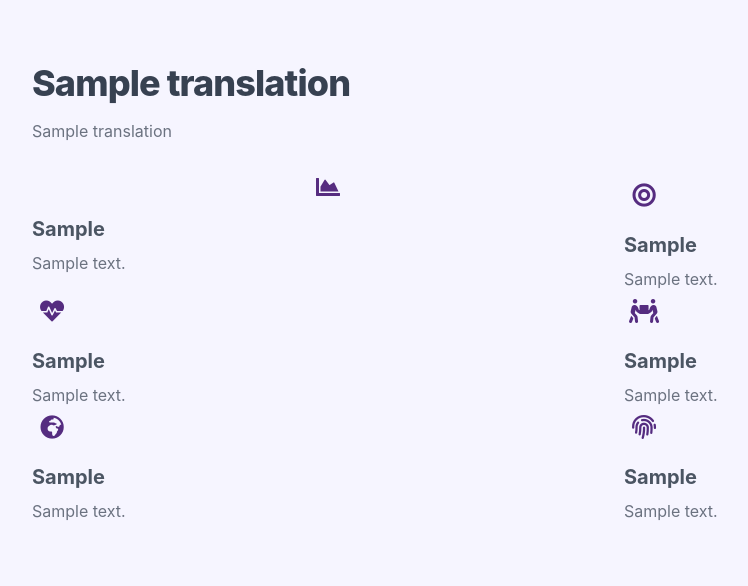
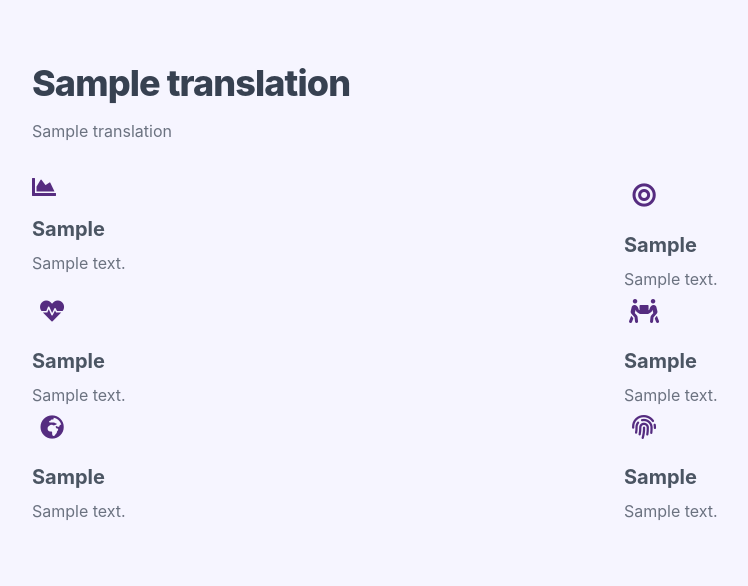
Before and after one commit to socratic617/cancer-care-management-platform, a Node project: template views/index.ejs in a window 1280 px wide. Shown: the part 1297-1883 px from the top of the page, without its empty margins (16-764 px from the left). Run offline with Node 20 templates, Linux system fonts and the light colour scheme; the template is opened without the code that fills it: most values are stand-ins (such as "Sample title", 1, 10 or a date in 2020); some libraries are stand-ins or nearby versions.

Commit message:
remove justify

```diff
--- a/views/index.ejs
+++ b/views/index.ejs
@@ -117,7 +117,7 @@
                     <div>
 
                         <div
-                            class="flex justify-center items-center mb-4 rounded-full bg-primary-100 lg:h-12 lg:w-12 dark:bg-primary-900 text-2xl ">
+                            class="flex items-center mb-4 rounded-full bg-primary-100 lg:h-12 lg:w-12 dark:bg-primary-900 text-2xl ">
                             <i class="fas fa-chart-area" style="color: #562c80;"></i>
                         </div>
                         <h3 class="mb-2 text-xl font-bold dark:text-white">
```
